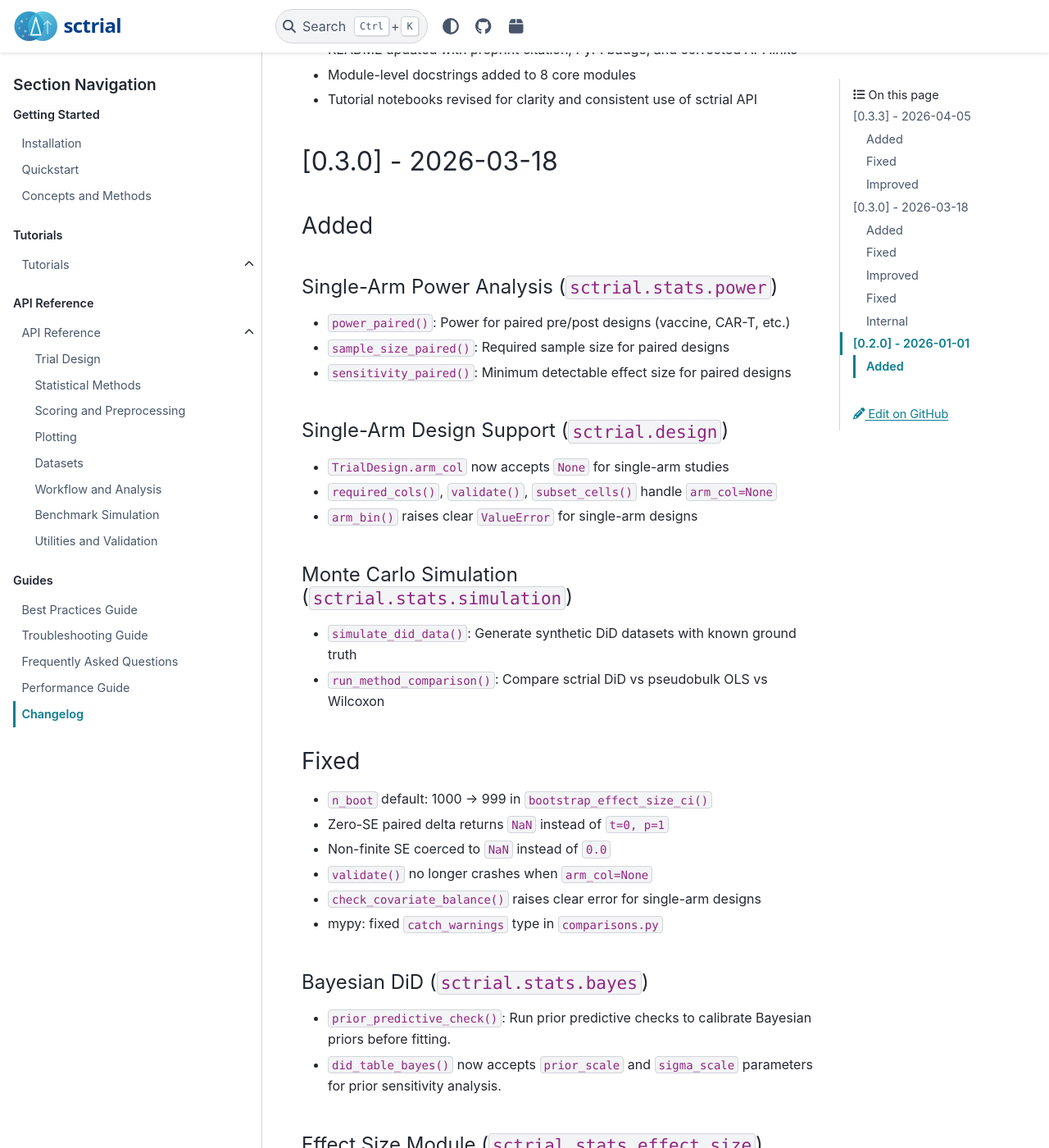
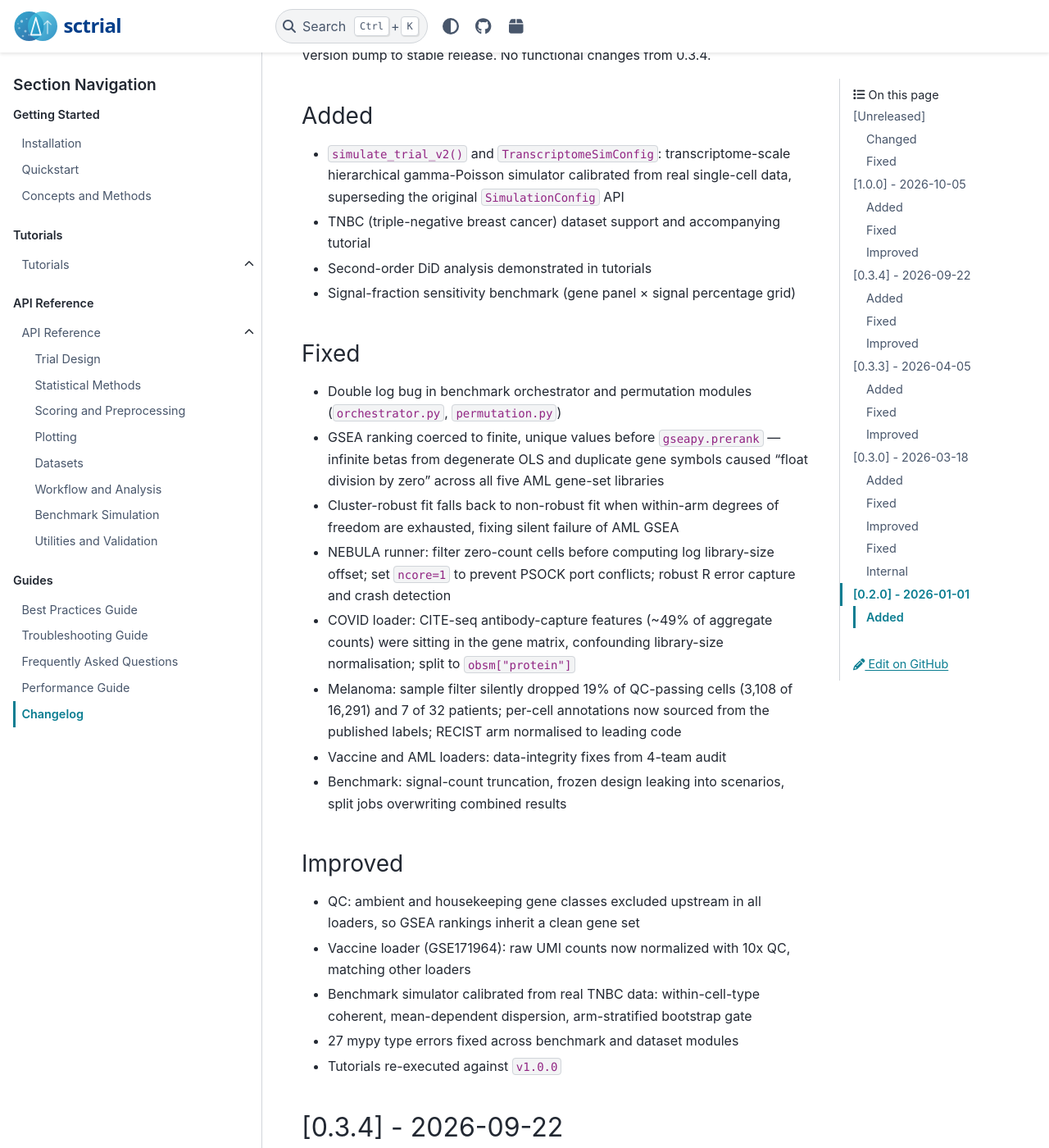
Before and after one commit to TheOmarLab/sctrial, a Sphinx documentation site: the page built from docs/source/changelog.md, in a window 1280 px wide and 1400 px high, scrolled down 1096 px. Shown: the whole window at 82% size. Built offline with Sphinx 7.4.7 and the PyData theme 0.15.4, drawn with Linux system fonts in a browser that asks for light colours; pages that are not in the unit, such as notebooks, are missing from menus; some of the changed text lies outside the part shown.

Commit message:
Clear mypy and ruff findings; record the estimator change in CHANGELOG
mypy: _verdict reassigned its Optional bootstrap argument, losing the
None narrowing; the orchestrator CLI called a conditional of two
differently typed functions. Both are type-only changes.

ruff: import order and quoted annotations; removed dead code in Supp
Table 2 (a between_arm_comparison whose result was never used; the table
reports Hedges' g) and in Supp Fig 3 (unused responder counts).

CHANGELOG gains an Unreleased section; docs/source/changelog.md is again
an exact copy (it was missing the 1.0.0 section).

```diff
--- a/docs/source/changelog.md
+++ b/docs/source/changelog.md
@@ -4,6 +4,68 @@
 
 The format is based on [Keep a Changelog](https://keepachangelog.com/en/1.0.0/),
 and this project adheres to [Semantic Versioning](https://semver.org/spec/v2.0.0.html).
+
+## [Unreleased]
+
+### Changed
+- `did_fit()` now fits ordinary least squares by default. It previously switched silently to weighted least squares whenever the input carried an `n_cells` column, so every participant-level DiD from `did_table(aggregate="participant_visit")` and `did_table_parallel()` was weighted by cell count. Cell-count weights assume that all variance in a participant-visit mean is cell-sampling noise; in clinical cohorts between-participant variation dominates and cell counts span two orders of magnitude, so a few participants determined each estimate. With two visits the default estimate equals the difference in mean within-participant change between arms, which is the estimator the simulation benchmark validates. Weighted fitting is still available through the new `weight_col` argument of `did_fit()`, `did_table()`, `did_table_parallel()` and `DiDConfig`. Participant-level DiD estimates change; cell-level estimates do not.
+
+### Fixed
+- The wild cluster bootstrap refit OLS models with WLS. It detected weighting from the presence of `model.weights`, which statsmodels also sets, to ones, on OLS models; it now checks whether the weights are uniform.
+- Two type errors reported by mypy in the benchmark gate verdict and the orchestrator command-line entry point.
+
+## [1.0.0] - 2026-10-05
+
+Version bump to stable release. No functional changes from 0.3.4.
+
+### Added
+- `simulate_trial_v2()` and `TranscriptomeSimConfig`: transcriptome-scale hierarchical gamma-Poisson simulator calibrated from real single-cell data, superseding the original `SimulationConfig` API
+- TNBC (triple-negative breast cancer) dataset support and accompanying tutorial
+- Second-order DiD analysis demonstrated in tutorials
+- Signal-fraction sensitivity benchmark (gene panel × signal percentage grid)
+
+### Fixed
+- Double log bug in benchmark orchestrator and permutation modules (`orchestrator.py`, `permutation.py`)
+- GSEA ranking coerced to finite, unique values before `gseapy.prerank` — infinite betas from degenerate OLS and duplicate gene symbols caused "float division by zero" across all five AML gene-set libraries
+- Cluster-robust fit falls back to non-robust fit when within-arm degrees of freedom are exhausted, fixing silent failure of AML GSEA
+- NEBULA runner: filter zero-count cells before computing log library-size offset; set `ncore=1` to prevent PSOCK port conflicts; robust R error capture and crash detection
+- COVID loader: CITE-seq antibody-capture features (~49% of aggregate counts) were sitting in the gene matrix, confounding library-size normalisation; split to `obsm["protein"]`
+- Melanoma: sample filter silently dropped 19% of QC-passing cells (3,108 of 16,291) and 7 of 32 patients; per-cell annotations now sourced from the published labels; RECIST arm normalised to leading code
+- Vaccine and AML loaders: data-integrity fixes from 4-team audit
+- Benchmark: signal-count truncation, frozen design leaking into scenarios, split jobs overwriting combined results
+
+### Improved
+- QC: ambient and housekeeping gene classes excluded upstream in all loaders, so GSEA rankings inherit a clean gene set
+- Vaccine loader (GSE171964): raw UMI counts now normalized with 10x QC, matching other loaders
+- Benchmark simulator calibrated from real TNBC data: within-cell-type coherent, mean-dependent dispersion, arm-stratified bootstrap gate
+- 27 mypy type errors fixed across benchmark and dataset modules
+- Tutorials re-executed against `v1.0.0`
+
+## [0.3.4] - 2026-09-22
+
+### Added
+- `simulate_trial_v2()` and `TranscriptomeSimConfig`: transcriptome-scale hierarchical gamma-Poisson simulator calibrated from real single-cell data, superseding the original `SimulationConfig` API
+- TNBC (triple-negative breast cancer) dataset support and accompanying tutorial
+- Second-order DiD analysis demonstrated in tutorials
+- Signal-fraction sensitivity benchmark (gene panel × signal percentage grid)
+
+
+### Fixed
+- Double log bug in benchmark orchestrator and permutation modules (`orchestrator.py`, `permutation.py`)
+- GSEA ranking coerced to finite, unique values before `gseapy.prerank` — infinite betas from degenerate OLS and duplicate gene symbols caused "float division by zero" across all five AML gene-set libraries
+- Cluster-robust fit falls back to non-robust fit when within-arm degrees of freedom are exhausted, fixing silent failure of AML GSEA
+- NEBULA runner: filter zero-count cells before computing log library-size offset; set `ncore=1` to prevent PSOCK port conflicts; robust R error capture and crash detection
+- COVID loader: CITE-seq antibody-capture features (~49% of aggregate counts) were sitting in the gene matrix, confounding library-size normalisation; split to `obsm["protein"]`
+- Melanoma: sample filter silently dropped 19% of QC-passing cells (3,108 of 16,291) and 7 of 32 patients; per-cell annotations now sourced from the published labels; RECIST arm normalised to leading code
+- Vaccine and AML loaders: data-integrity fixes from 4-team audit
+- Benchmark: signal-count truncation, frozen design leaking into scenarios, split jobs overwriting combined results
+
+### Improved
+- QC: ambient and housekeeping gene classes excluded upstream in all loaders, so GSEA rankings inherit a clean gene set
+- Vaccine loader (GSE171964): raw UMI counts now normalized with 10x QC, matching other loaders
+- Benchmark simulator calibrated from real TNBC data: within-cell-type coherent, mean-dependent dispersion, arm-stratified bootstrap gate
+- 27 mypy type errors fixed across benchmark and dataset modules
+- Tutorials re-executed against `v0.3.4`
 
 ## [0.3.3] - 2026-04-05
 
```
Also changed, not shown: CHANGELOG.md (+9 -0 lines), 5 other files.
